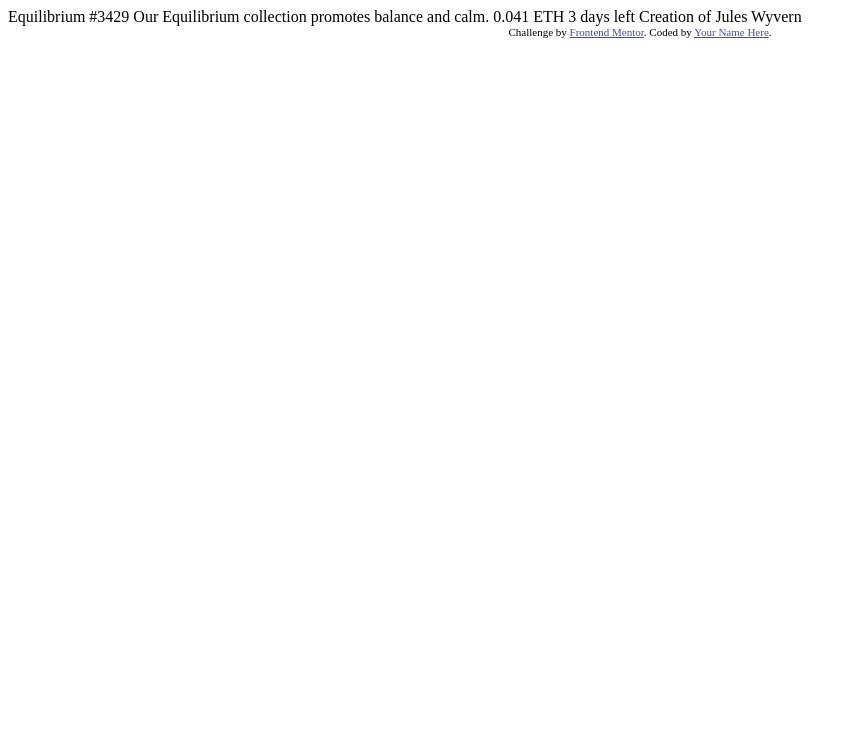
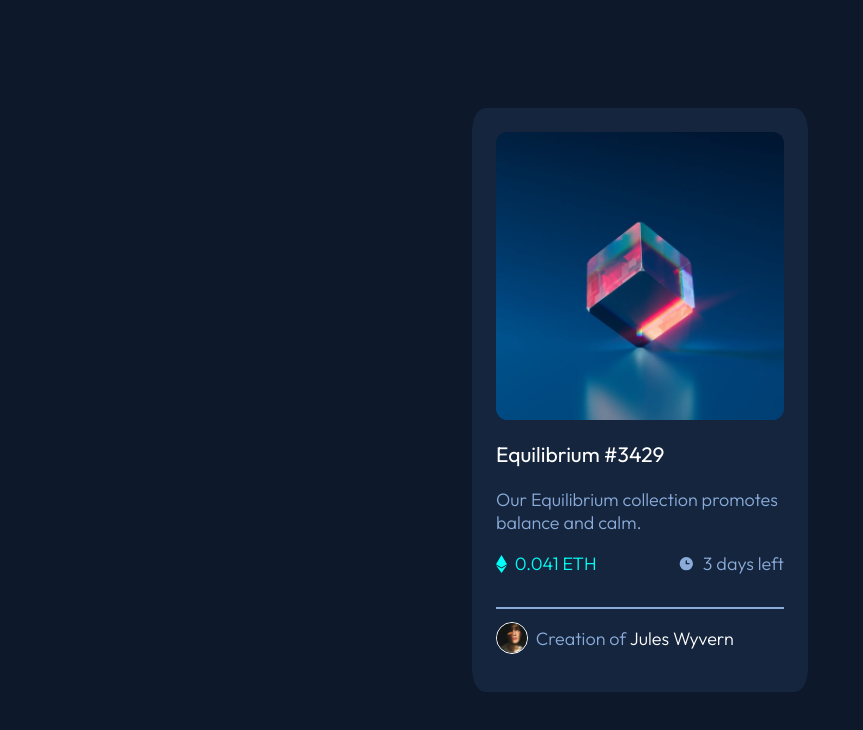
Before and after one commit to Arthur-Gnz/nft-preview-card-component, a plain HTML site: page index.html in a window 1280 px wide. Shown: the whole page, without its empty margins (0-863 px from the left). Drawn offline with Linux system fonts and the light colour scheme.

Commit message:
project finished

```diff
--- a/index.html
+++ b/index.html
@@ -8,26 +8,31 @@
 
   <title>Frontend Mentor | NFT preview card component</title>
 
-  <!-- Feel free to remove these styles or customise in your own stylesheet 👍 -->
-  <style>
-    .attribution { font-size: 11px; text-align: center; }
-    .attribution a { color: hsl(228, 45%, 44%); }
-  </style>
+  <link rel="stylesheet" href="style.css">
 </head>
 <body>
+  <main>
+    <div class="image-principal">
+      <img src="images\image-equilibrium.jpg" alt="Equilibrium cube">
+    </div>
+    <h3>Equilibrium #3429</h3>
+    <p> Our Equilibrium collection promotes balance and calm.</p>
+    <div class="cost">
+      <img src="images/icon-ethereum.svg" align="left" alt="icon icon ethereum">
+      <span>&nbsp 0.041 ETH </span>
+    </div>
+    <div class="time">
+      <img src="images/icon-clock.svg" align="left" alt="icon clock">
+      <span>&nbsp 3 days left </span>
+    </div>
+  <br><br>
+  <hr>
 
-  Equilibrium #3429
+    <div class="creation">
+      <img src="images/image-avatar.png" align="left" alt="">
+      <p>&nbsp Creation of <span>Jules Wyvern</span> </p>
+    </div>
+  </main>
 
-  Our Equilibrium collection promotes balance and calm.
-
-  0.041 ETH
-  3 days left
-
-  Creation of Jules Wyvern
-
-  <div class="attribution">
-    Challenge by <a href="https://www.frontendmentor.io?ref=challenge" target="_blank">Frontend Mentor</a>.
-    Coded by <a href="#">Your Name Here</a>.
-  </div>
 </body>
 </html>
--- /dev/null
+++ b/style.css
@@ -0,0 +1,112 @@
+:root{
+   --soft-blue: hsl(215, 51%, 70%);
+   --cyan: hsl(178, 100%, 50%);
+   --very-dark-blue-main: hsl(217, 54%, 11%);
+   --very-dark-blue-card: hsl(216, 50%, 16%);
+}
+
+*{
+   box-sizing: border-box;
+}
+
+body{
+   margin: 0;
+   background-color: var(--very-dark-blue-main);
+   font-size: 18px;
+   color: var(--soft-blue);
+   display: flex;
+   flex-direction: column;
+   justify-content: center;
+   align-items: center;
+   font-family: Outfit;
+   font-weight: 300;
+   height: 100vh;
+}
+@font-face {
+   font-family: Outfit;
+   src: url('fonts/Outfit-VariableFont_wght.ttf');
+}
+main{
+   border-radius: 4%;
+   min-height: 36rem;
+   width: 21rem;
+   background-color: var(--very-dark-blue-card);
+   padding: 1.5rem;
+}
+
+img{
+   display: block;
+   max-width: 100%;
+   object-fit: cover;
+}
+.image-principal{
+   border-radius: 4%;
+}
+
+.image-principal>img{
+   border-radius: 4%;
+}
+
+.image-principal>img:hover{
+   filter: opacity(0.4) ;
+}
+
+.image-principal:hover{
+   background-color: var(--cyan);
+   background-image: url('images/icon-view.svg');
+   background-repeat: no-repeat;
+   background-position: center;
+   backface-visibility: visible;
+   cursor: pointer;
+}
+
+h3{
+   color: white;
+   font-weight: 400;
+}
+
+h3:hover{
+   color: var(--cyan);
+   cursor: pointer;
+}
+
+.cost{
+   display: inline-block;
+}
+.cost>span{
+   color: var(--cyan);
+   font-weight: 300;
+}
+
+hr{
+   border:1px groove var(--soft-blue);
+}
+
+.time{
+   display: inline-block;
+   float: right;
+}
+.time>img , .cost>img{
+   margin-top: .2rem;
+}
+
+.creation{
+   vertical-align: middle;
+}
+.creation>p>span{
+   color: white;
+}
+.creation>img{
+   max-width: 2rem;
+   border-radius: 50%;
+   border: 1px solid white;
+   margin-top: -.3rem;
+}
+
+.attribution {
+   font-size: 11px;
+   text-align: center;
+   color: white;
+}
+
+.attribution a { color: hsl(228, 45%, 44%); }
```
Also changed, not shown: fonts/Outfit-VariableFont_wght.ttf (added).
